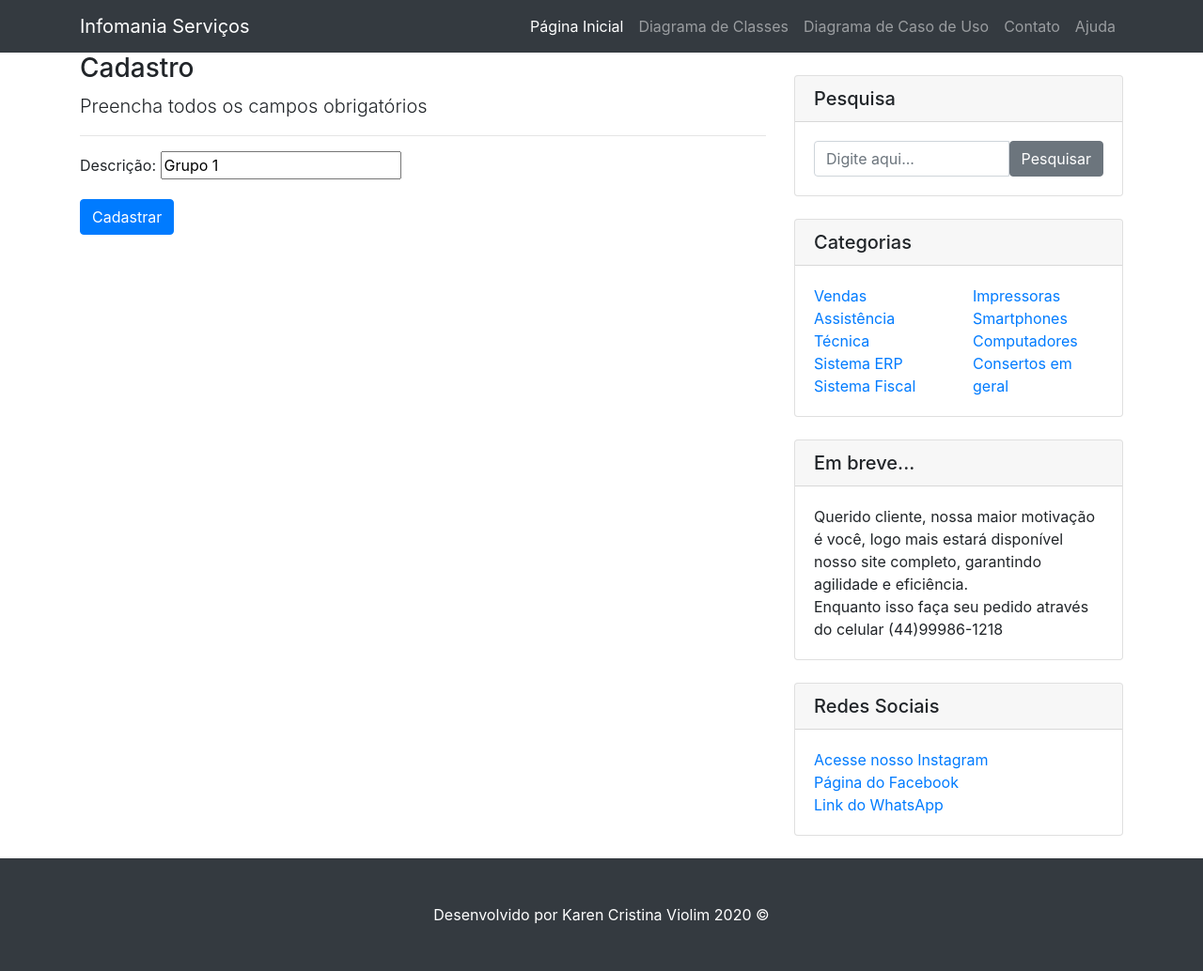
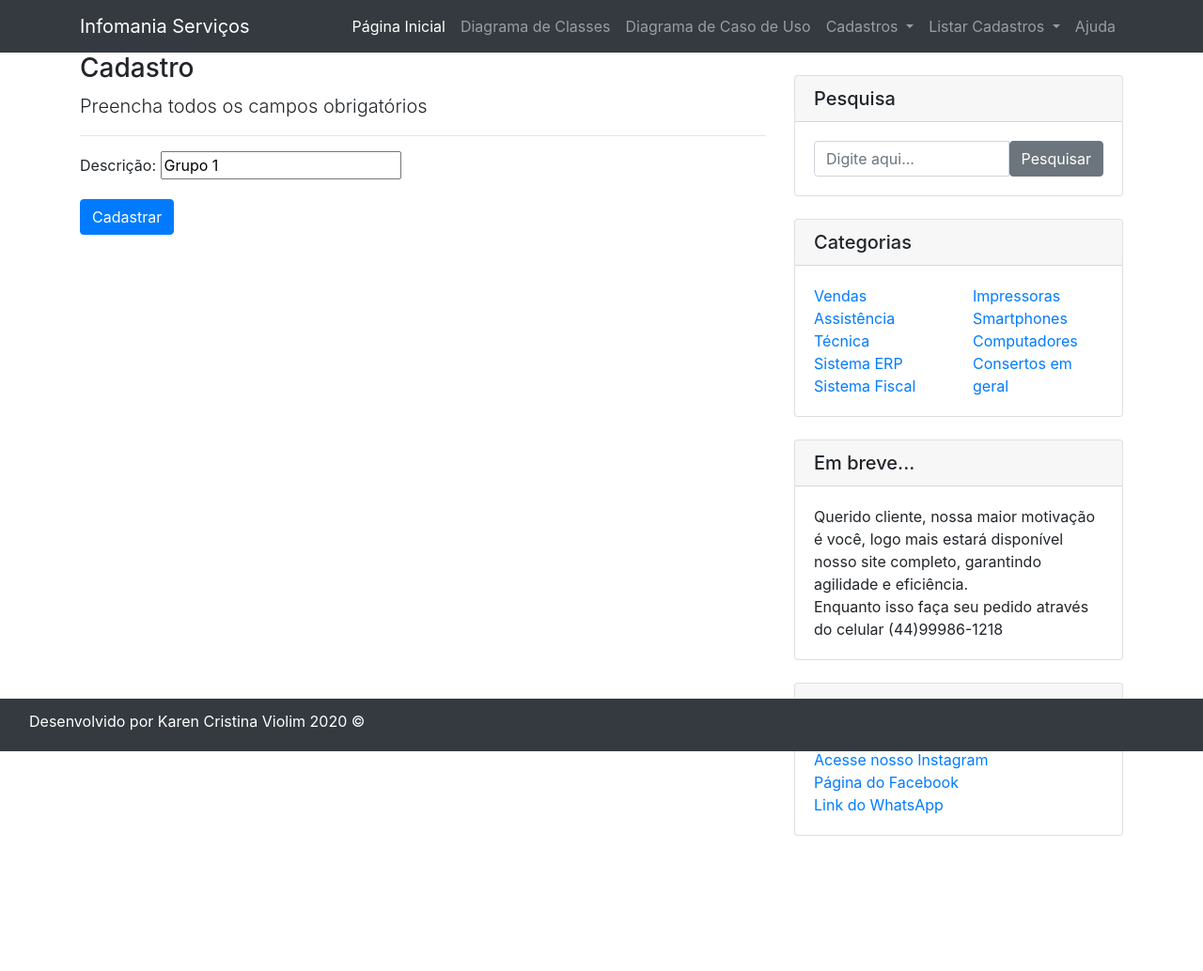
Before and after one commit to KarenViolim/2020-TADS-Topicos, a Django app: page /editar/grupo/1/ in a window 1280 px wide. Shown: the whole page at 94% size. After the commit the page ends 890 px from the top, so only its background shows below. Run offline with Django 3.2, Linux system fonts and the light colour scheme; data comes from the database, SQL or seed files in the repository; both versions use the stored data as it was after the commit; some libraries are stand-ins or nearby versions.

Commit message:
Criado links na index e finalizado opção de editar e excluir.

```diff
--- a/Progressao/cadastros/templates/cadastros/listas/marca.html
+++ b/Progressao/cadastros/templates/cadastros/listas/marca.html
@@ -4,6 +4,8 @@
 
 {% block menu %}
 <h3>Lista de Marcas Cadastradas</h3>
+<a href="{% url 'cadastrar-marca' %}" class="btn btn-primary btn-sm">Adicionar Marca</a>
+
 <hr>
 <div class="table responsive">
     <table class="table table striped">
@@ -32,3 +34,5 @@
     </table>
 </div>
 {% endblock %}
+{% block lateral %}
+{% endblock %}
--- a/Progressao/cadastros/views.py
+++ b/Progressao/cadastros/views.py
@@ -15,31 +15,31 @@ class GrupoCreate(CreateView):
     model = Grupo
     fields = ['descricao']
     template_name = 'cadastros/form.html'
-    success_url = reverse_lazy('index')
+    success_url = reverse_lazy('listar-grupo')
 
 class EquipamentoCreate(CreateView):
     model = Equipamento
     fields = ['nome_eq','fornecedor','marca','grupo','valor_compra','valor_venda']
     template_name = 'cadastros/form.html'
-    success_url = reverse_lazy('index')
+    success_url = reverse_lazy('listar-equipamento')
 
 class ServicoCreate(CreateView):
     model = Servico
     fields = ['descricao','tipo_servico','valor']
     template_name = 'cadastros/form.html'
-    success_url = reverse_lazy('index')
+    success_url = reverse_lazy('listar-servico')
 
 class ClienteCreate(CreateView):
     model = Cliente
     fields = ['nome_cliente','documento','cep','endereco','numero','bairro','cidade','celular','email']
     template_name = 'cadastros/form.html'
-    success_url = reverse_lazy('index')
+    success_url = reverse_lazy('listar-cliente')
 
 class FuncionarioCreate(CreateView):
     model = Funcionario
     fields = ['nome_funcionario','cep','endereco','numero','bairro','cidade','celular','email','cargo']
     template_name = 'cadastros/form.html'
-    success_url = reverse_lazy('index')
+    success_url = reverse_lazy('listar-funcionario')
 
 ########## UPDATES ##########
 class MarcaUpdate(UpdateView):
@@ -52,31 +52,31 @@ class GrupoUpdate(UpdateView):
     model = Grupo
     fields = ['descricao']
     template_name = 'cadastros/form.html'
-    success_url = reverse_lazy('index')
+    success_url = reverse_lazy('listar-grupo')
 
 class EquipamentoUpdate(UpdateView):
     model = Equipamento
     fields = ['nome_eq','fornecedor','marca','grupo','valor_compra','valor_venda']
     template_name = 'cadastros/form.html'
-    success_url = reverse_lazy('index')
+    success_url = reverse_lazy('listar-equipamento')
 
 class ServicoUpdate(UpdateView):
     model = Servico
     fields = ['descricao','tipo_servico','valor']
     template_name = 'cadastros/form.html'
-    success_url = reverse_lazy('index')
+    success_url = reverse_lazy('listar-servico')
 
 class ClienteUpdate(UpdateView):
     model = Cliente
     fields = ['nome_cliente','documento','cep','endereco','numero','bairro','cidade','celular','email']
     template_name = 'cadastros/form.html'
-    success_url = reverse_lazy('index')
+    success_url = reverse_lazy('listar-cliente')
 
 class FuncionarioUpdate(UpdateView):
     model = Funcionario
     fields = ['nome_funcionario','cep','endereco','numero','bairro','cidade','celular','email','cargo']
     template_name = 'cadastros/form.html'
-    success_url = reverse_lazy('index')
+    success_url = reverse_lazy('listar-funcionario')
 
 ########## DELETE ##########
 class MarcaDelete(DeleteView):
@@ -87,27 +87,27 @@ class MarcaDelete(DeleteView):
 class GrupoDelete(DeleteView):
     model = Grupo
     template_name = 'cadastros/form-excluir.html'
-    success_url = reverse_lazy('index')
+    success_url = reverse_lazy('listar-grupo')
 
 class EquipamentoDelete(DeleteView):
     model = Equipamento
     template_name = 'cadastros/form-excluir.html'
-    success_url = reverse_lazy('index')
+    success_url = reverse_lazy('listar-equipamento')
 
 class ServicoDelete(DeleteView):
     model = Servico
     template_name = 'cadastros/form-excluir.html'
-    success_url = reverse_lazy('index')
+    success_url = reverse_lazy('listar-servico')
 
 class ClienteDelete(DeleteView):
     model = Cliente
     template_name = 'cadastros/form-excluir.html'
-    success_url = reverse_lazy('index')
+    success_url = reverse_lazy('listar-cliente')
 
 class FuncionarioDelete(DeleteView):
     model = Funcionario
     template_name = 'cadastros/form-excluir.html'
-    success_url = reverse_lazy('index')
+    success_url = reverse_lazy('listar-funcionario')
 
 ########## LISTA ##########
 class MarcaList(ListView):
--- a/Progressao/paginas/templates/paginas/modelo.html
+++ b/Progressao/paginas/templates/paginas/modelo.html
@@ -16,13 +16,15 @@
     <link rel="stylesheet" href="{% static 'css/bootstrap.min.css' %}">
     <link rel="stylesheet" href="{% static 'css/font-awesome.min.css' %}">
     <link rel="stylesheet" href="{% static 'css/blog-home.css' %}">
+    <link rel="stylesheet" href="{% static 'css/modern-business.css' %}">
+
 </head>
 
 <body>
     {% block cabecalho %}
     <nav class="navbar navbar-expand-lg navbar-dark bg-dark fixed-top">
         <div class="container">
-            <a class="navbar-brand" href="#">Infomania Serviços</a>
+            <a class="navbar-brand" href="{% url 'index' %}">Infomania Serviços</a>
             <button class="navbar-toggler" type="button" data-toggle="collapse" data-target="#navbarResponsive"
                 aria-controls="navbarResponsive" aria-expanded="false" aria-label="Toggle navigation">
                 <span class="navbar-toggler-icon"></span>
@@ -40,14 +42,36 @@
                     <li class="nav-item">
                         <a class="nav-link" href="{% url 'sobre2' %}">Diagrama de Caso de Uso</a>
                     </li>
-                    <li class="nav-item">
-                        <a class="nav-link" href="#">Contato</a>
+                    <li class="nav-item dropdown">
+                        <a class="nav-link dropdown-toggle" href="#" id="navbarDropdownPortfolio" data-toggle="dropdown" aria-haspopup="true" aria-expanded="false">
+                          Cadastros
+                        </a>
+                        <div class="dropdown-menu dropdown-menu-right" aria-labelledby="navbarDropdownPortfolio">
+                          <a class="dropdown-item" href="{% url 'cadastrar-cliente' %}">Cliente</a>
+                          <a class="dropdown-item" href="{% url 'cadastrar-equipamento' %}">Equipamento</a>
+                          <a class="dropdown-item" href="{% url 'cadastrar-funcionario' %}">Funcionário</a>
+                          <a class="dropdown-item" href="{% url 'cadastrar-grupo' %}">Grupo</a>
+                          <a class="dropdown-item" href="{% url 'cadastrar-marca' %}">Marca</a>
+                          <a class="dropdown-item" href="{% url 'cadastrar-servico' %}">Serviço</a>
+                        </div>
+                    </li>
+                    <li class="nav-item dropdown">
+                        <a class="nav-link dropdown-toggle" href="#" id="navbarDropdownBlog" data-toggle="dropdown" aria-haspopup="true" aria-expanded="false">
+                          Listar Cadastros
+                        </a>
+                        <div class="dropdown-menu dropdown-menu-right" aria-labelledby="navbarDropdownBlog">
+                            <a class="dropdown-item" href="{% url 'listar-cliente' %}">Cliente</a>
+                            <a class="dropdown-item" href="{% url 'listar-equipamento' %}">Equipamento</a>
+                            <a class="dropdown-item" href="{% url 'listar-funcionario' %}">Funcionário</a>
+                            <a class="dropdown-item" href="{% url 'listar-grupo' %}">Grupo</a>
+                            <a class="dropdown-item" href="{% url 'listar-marca' %}">Marca</a>
+                            <a class="dropdown-item" href="{% url 'listar-servico' %}">Serviço</a>
+                        </div>
                     </li>
                     <li class="nav-item">
                         <a class="nav-link" href="#">Ajuda</a>
                     </li>
                 </ul>
-            </div>
         </div>
     </nav>
     {% endblock %}
@@ -200,20 +224,22 @@
 
     {% block rodape %}
     <!-- Footer -->
-    <footer class="py-5 bg-dark">
-        <div class="container">
-            <p class="m-0 text-center text-white">Desenvolvido por Karen Cristina Violim 2020 &copy;</p>
-        </div>
-        <!-- /.container -->
-    </footer>
+    <nav class="navbar navbar-expand-lg navbar-dark bg-dark fixed-bottom">
+        <footer class="py-1 bg-dark pagination justify-content-center mb-2">
+            <div class="container">
+                <p class="m-0 text-center text-white">Desenvolvido por Karen Cristina Violim 2020 &copy;</p>
+            </div>
+            <!-- /.container -->
+        </footer>
+    </nav>
     {% endblock %}
 
 
     <!-- A ordem deve ser esta porque ele deve ler primeiro o jQuery-->
     <script src="{% static 'js/jquery-3.4.1.min.js' %}"></script>
     <script src="{% static 'js/popper.js' %}"></script>
+    <script src="{% static 'js/jquery.min.js'%}"></script>
     <script src="{% static 'js/bootstrap.min.js' %}"></script>
-    <script src="{% static 'js/jquery.min.js'%}"></script>
     <script src="{% static 'js/bootstrap.bundle.min.js'%}"></script>
 
 </body>
--- /dev/null
+++ b/Progressao/static/css/modern-business.css
@@ -0,0 +1,22 @@
+/*!
+ * Start Bootstrap - Modern Business (https://startbootstrap.com/templates/modern-business)
+ * Copyright 2013-2020 Start Bootstrap
+ * Licensed under MIT (https://github.com/StartBootstrap/startbootstrap-logomodern-business-nav/blob/master/LICENSE)
+ */
+body {
+  padding-top: 56px;
+}
+
+.carousel-item {
+  height: 65vh;
+  min-height: 300px;
+  background: no-repeat center center scroll;
+  -webkit-background-size: cover;
+  -moz-background-size: cover;
+  -o-background-size: cover;
+  background-size: cover;
+}
+
+.portfolio-item {
+  margin-bottom: 30px;
+}
```
Also changed, not shown: Progressao/cadastros/templates/cadastros/listas/cliente.html (added, +45 -0 lines), Progressao/cadastros/templates/cadastros/listas/equipamento.html (added, +43 -0 lines), Progressao/cadastros/templates/cadastros/listas/funcionario.html (added, +46 -0 lines), Progressao/cadastros/templates/cadastros/listas/grupo.html (added, +35 -0 lines), Progressao/cadastros/templates/cadastros/listas/servico.html (+40 -0 lines), Progressao/db.sqlite3.
